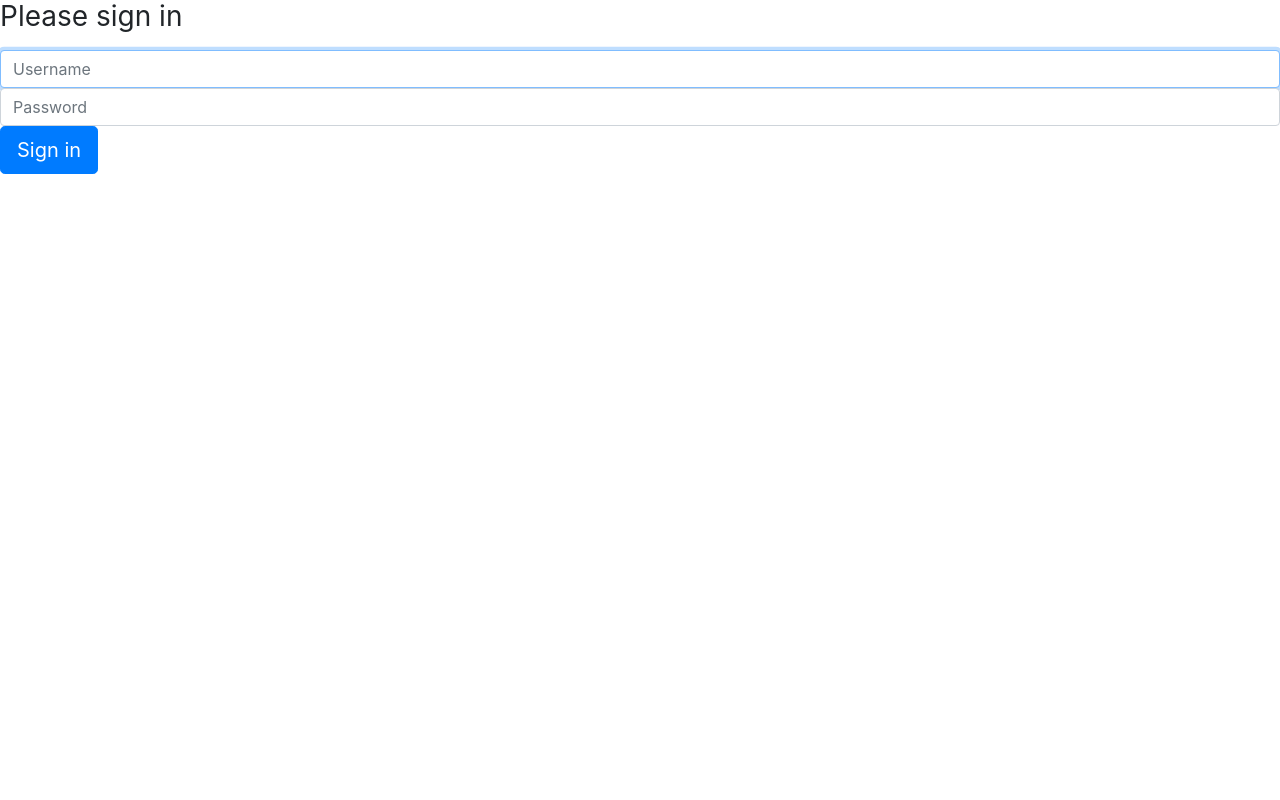
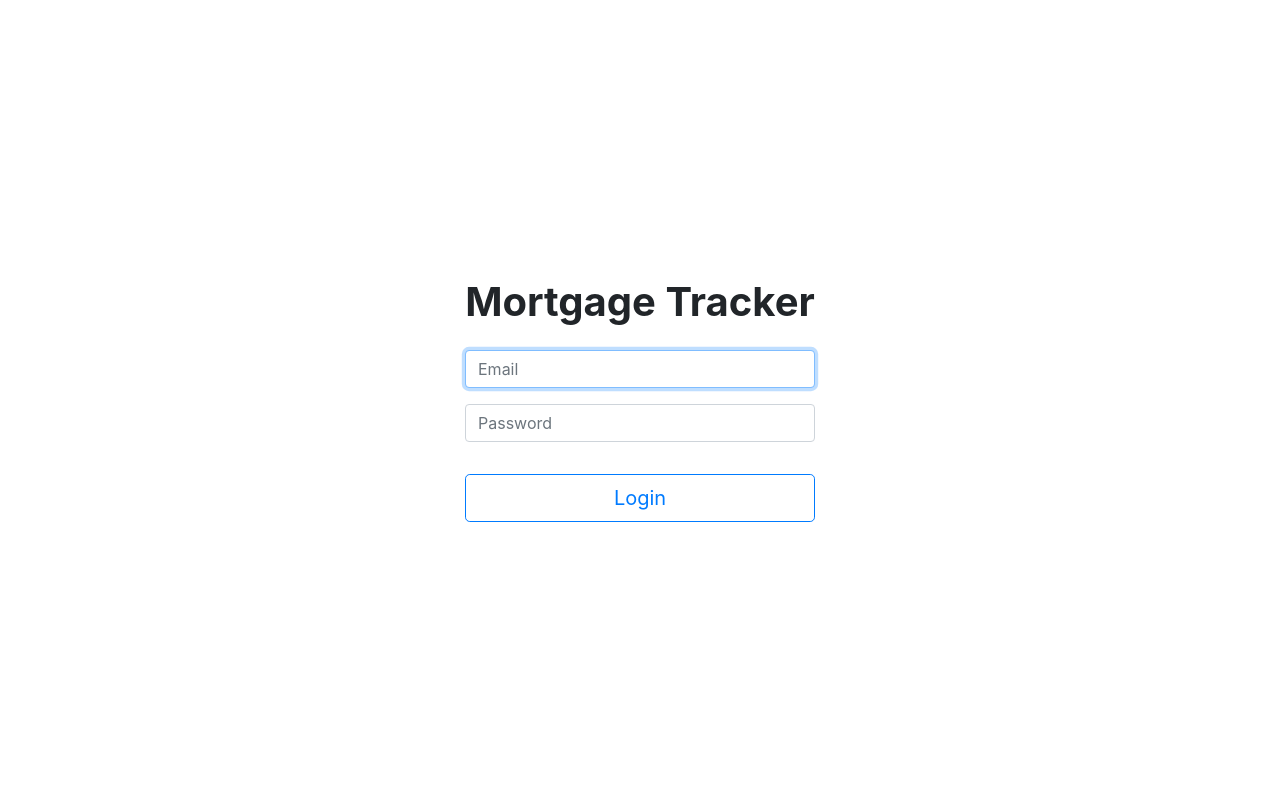
Before and after one commit to cameronmurphy/mortgage-tracker, a Symfony app: template templates/security/login.html.twig in a window 1280 px wide. Run offline with Twig, Linux system fonts and the light colour scheme; the template is opened without the code that fills it, so the values that code supplies are empty; style sheets or scripts are compiled from the project's sources; some libraries are stand-ins or nearby versions.

Commit message:
Make login form nicer

```diff
--- /dev/null
+++ b/assets/js/security.js
@@ -0,0 +1 @@
+import '../scss/security.scss';
--- /dev/null
+++ b/assets/scss/security.scss
@@ -0,0 +1,29 @@
+html,
+body {
+  height: 100%;
+}
+
+body {
+  display: flex;
+}
+
+.container {
+  align-self: center;
+}
+
+.brand-heading {
+  font-weight: bold;
+}
+
+.heading-row {
+  margin-bottom: 1rem;
+}
+
+.heading-col {
+  text-align: center;
+}
+
+.submit-button {
+  margin-top: 1rem;
+  width: 100%;
+}
--- /dev/null
+++ b/templates/_components/alert/index.html.twig
@@ -0,0 +1,6 @@
+<div class="alert alert-{{ style }}" role="alert">
+  {% if exclamation %}
+    <strong>{{ exclamation }}!</strong>
+  {% endif %}
+  {{ message }}
+</div>
--- /dev/null
+++ b/templates/_components/flash-messages/index.html.twig
@@ -0,0 +1,13 @@
+{% for label, messages in app.flashes(['success', 'error']) %}
+  {% for message in messages %}
+    <div class="row">
+      <div class="col-md-offset-2 col-md-8">
+        {{ include('_components/alert:index.html.twig', {
+          'style': label == 'error' ? 'danger' : label,
+          'exclamation': label|capitalize,
+          'message': message
+        }, with_context = false) }}
+      </div>
+    </div>
+  {% endfor %}
+{% endfor %}
--- a/templates/security/login.html.twig
+++ b/templates/security/login.html.twig
@@ -1,36 +1,53 @@
 {% extends 'base.html.twig' %}
 
-{% block title %}Log in!{% endblock %}
+{% block title %}{{ parent() }} - Login{% endblock %}
+
+{% block stylesheets %}
+  {{ parent() }}
+  {{ encore_entry_link_tags('security') }}
+{% endblock %}
+
+{% block javascripts %}
+  {{ parent() }}
+  {{ encore_entry_script_tags('security') }}
+{% endblock %}
 
 {% block body %}
-<form method="post">
-    {% if error %}
-        <div class="alert alert-danger">{{ error.messageKey|trans(error.messageData, 'security') }}</div>
-    {% endif %}
+  <div class="container">
+    <div class="row heading-row">
+      <div class="col heading-col">
+        <h1 class="brand-heading">Mortgage Tracker</h1>
+      </div>
+    </div>
 
-    <h1 class="h3 mb-3 font-weight-normal">Please sign in</h1>
-    <label for="inputUsername" class="sr-only">Username</label>
-    <input type="text" value="{{ last_username }}" name="username" id="inputUsername" class="form-control" placeholder="Username" required autofocus>
-    <label for="inputPassword" class="sr-only">Password</label>
-    <input type="password" name="password" id="inputPassword" class="form-control" placeholder="Password" required>
+    {{ include('_components/flash-messages/index.html.twig') }}
 
-    <input type="hidden" name="_csrf_token"
-           value="{{ csrf_token('authenticate') }}"
-    >
+    <div class="row">
+      <div class="col col-sm-8 offset-sm-2 col-md-6 offset-md-3 col-xl-4 offset-xl-4">
+        <form method="post">
+          {% if error %}
+            {% set errorMessage = error.messageKey|trans(error.messageData, 'security') %}
+            {{ include('_components/alert/index.html.twig', {
+              'style': 'danger',
+              'exclamation': 'Error',
+              'message': errorMessage
+            }, with_context = false) }}
+          {% endif %}
 
-    {#
-        Uncomment this section and add a remember_me option below your firewall to activate remember me functionality.
-        See https://symfony.com/doc/current/security/remember_me.html
+          <div class="form-group">
+            <input type="email" value="{{ last_username }}" name="username" class="form-control" placeholder="Email" required autofocus>
+          </div>
+          <div class="form-group">
+            <input type="password" name="password" class="form-control" placeholder="Password" required>
+          </div>
 
-        <div class="checkbox mb-3">
-            <label>
-                <input type="checkbox" name="_remember_me"> Remember me
-            </label>
-        </div>
-    #}
+          <input type="hidden" name="_csrf_token" value="{{ csrf_token('authenticate') }}">
 
-    <button class="btn btn-lg btn-primary" type="submit">
-        Sign in
-    </button>
-</form>
+          <button class="btn btn-lg btn-pill btn-outline-primary submit-button" type="submit">
+            Login
+          </button>
+        </form>
+      </div>
+    </div>
+  </div>
 {% endblock %}
--- a/webpack.config.js
+++ b/webpack.config.js
@@ -18,6 +18,7 @@ Encore
      * and one CSS file (e.g. app.css) if you JavaScript imports CSS.
      */
     .addEntry('app', './assets/js/app.js')
+    .addEntry('security', './assets/js/security.js')
     //.addEntry('page1', './assets/js/page1.js')
     //.addEntry('page2', './assets/js/page2.js')
 
```
